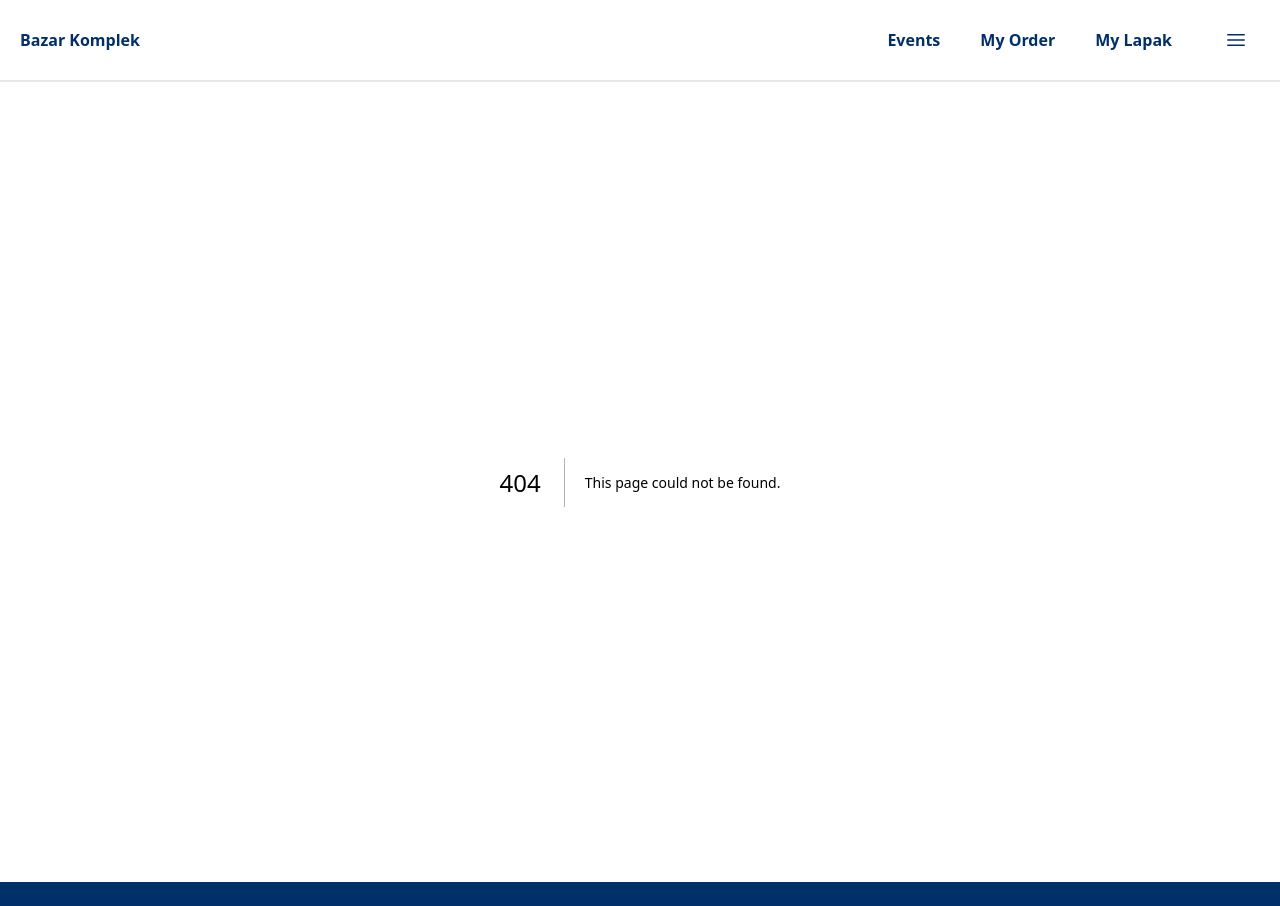
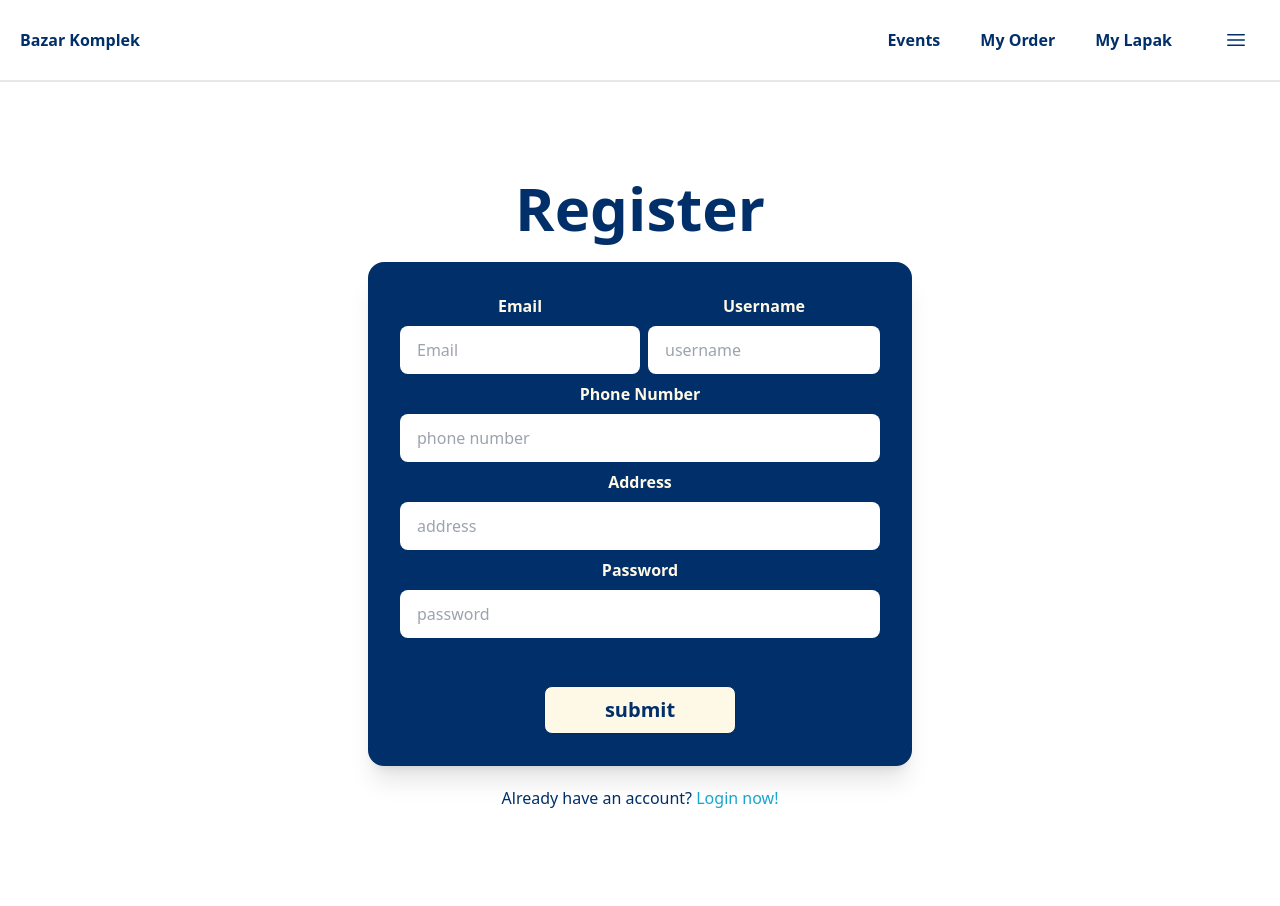
Before and after one commit to FP-Team1-RMT48/FinalProjectP3, a Next.js app in the folder bazarkomplek/: page /register in a window 1280 px wide. Before the commit this address had no page. Before the commit the page ends 882 px from the top, so only its background shows below. Built offline with nearby package versions, Linux system fonts and the light colour scheme.

Commit message:
feat: layouting for register/login

```diff
--- /dev/null
+++ b/bazarkomplek/src/app/login/page.tsx
@@ -0,0 +1,43 @@
+import Link from "next/link";
+
+export default function LoginPage() {
+  return (
+    <>
+      <main className="flex min-h-screen flex-col items-center p-24">
+        <h1 className="text-6xl text-base-100 font-bold">Login</h1>
+        <br />
+        <div className="card flex bg-base-100 shadow-xl w-1/2">
+          <div className="card-body">
+            <label className="flex items-center text-primary justify-center font-bold">
+              Email/Username
+            </label>
+            <input
+              type="text"
+              className="grow input bg-white"
+              placeholder="Email"
+            />
+            <label className="flex items-center text-primary justify-center font-bold">
+              Password
+            </label>
+            <input
+              type="password"
+              className="grow input bg-white"
+              placeholder="password"
+            />
+            <div className="flex justify-center items-center pt-10">
+              <button className="flex btn w-48 bg-primary text-base-100 text-xl hover:bg-accent">
+                submit
+              </button>
+            </div>
+          </div>
+        </div>
+        <h6 className="pt-5 text-base-100">
+          Don&apos;t have an account?&nbsp;
+          <Link href="/register" className="text-accent">
+            Signup now!
+          </Link>
+        </h6>
+      </main>
+    </>
+  );
+}
--- /dev/null
+++ b/bazarkomplek/src/app/register/page.tsx
@@ -0,0 +1,73 @@
+import Link from "next/link";
+
+export default function RegisterPage() {
+  return (
+    <>
+      <main className="flex min-h-screen flex-col items-center p-24">
+        <h1 className="text-6xl text-base-100 font-bold">Register</h1>
+        <br />
+        <div className="card flex bg-base-100 shadow-xl w-1/2">
+          <div className="card-body">
+            <div className="flex flex-row flex-wrap justify-center">
+              <div className="w-full lg:w-1/2 mb-4 lg:mb-0">
+                <label className="flex items-center text-primary justify-center font-bold pb-2">
+                  Email
+                </label>
+                <input
+                  type="text"
+                  className="grow input bg-white w-full lg:pr-2 xl:pr-2"
+                  placeholder="Email"
+                />
+              </div>
+              <div className="w-full lg:w-1/2 lg:pl-2 xl:pl-2">
+                <label className="pb-2 flex items-center text-primary justify-center font-bold">
+                  Username
+                </label>
+                <input
+                  type="text"
+                  className="grow input bg-white w-full"
+                  placeholder="username"
+                />
+              </div>
+            </div>
+            <label className="flex items-center gap-2 text-primary justify-center font-bold">
+              Phone Number
+            </label>
+            <input
+              type="text"
+              className="grow input bg-white w-full"
+              placeholder="phone number"
+            />
+            <label className="flex items-center gap-2 text-primary justify-center font-bold">
+              Address
+            </label>
+            <input
+              type="text"
+              className="grow input bg-white w-full"
+              placeholder="address"
+            />
+            <label className="flex items-center gap-2 text-primary justify-center font-bold">
+              Password
+            </label>
+            <input
+              type="password"
+              className="grow input bg-white w-full"
+              placeholder="password"
+            />
+            <div className="flex justify-center items-center pt-10">
+              <button className="flex btn w-48 bg-primary text-base-100 text-xl hover:bg-accent">
+                submit
+              </button>
+            </div>
+          </div>
+        </div>
+        <h6 className="pt-5 text-base-100">
+          Already have an account?&nbsp;
+          <Link href="/login" className="text-accent">
+            Login now!
+          </Link>
+        </h6>
+      </main>
+    </>
+  );
+}
```
Also changed, not shown: bazarkomplek/src/app/[event-slug]/page.tsx (renamed from bazarkomplek/src/app/[event-name]/page.tsx).
